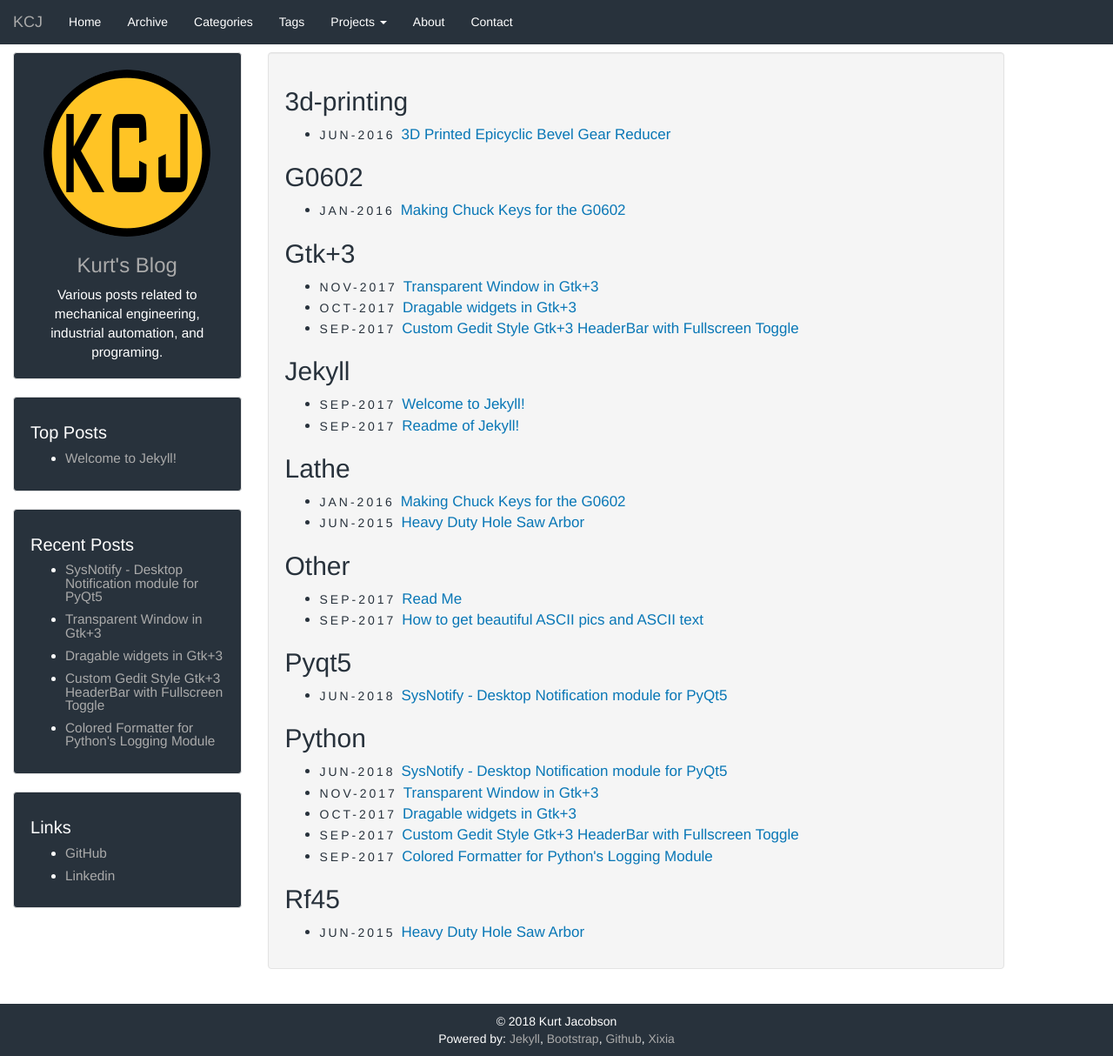
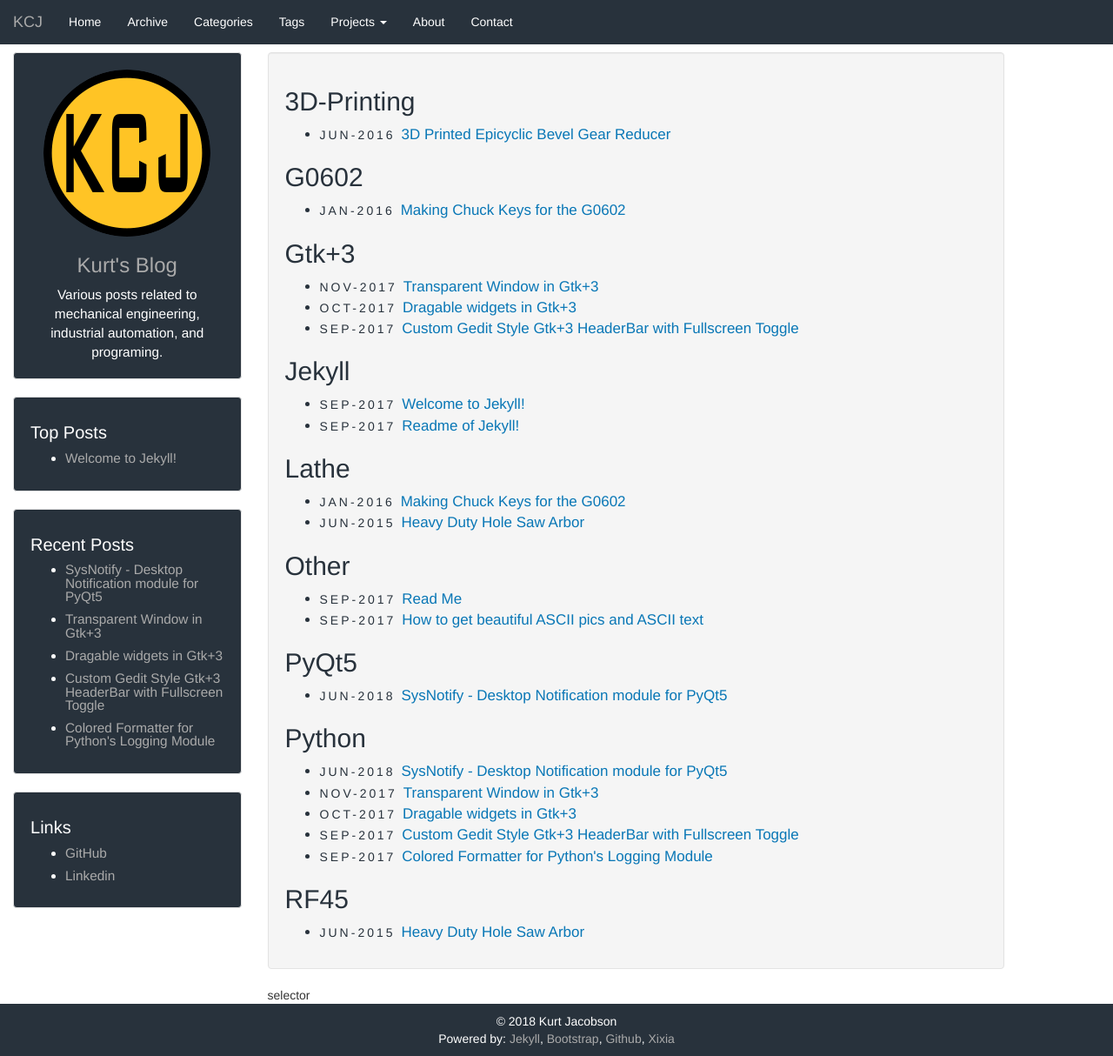
Before and after one commit to KurtJacobson/kcjengr.com, a Jekyll site: the page built from tags.html, in a window 1280 px wide and 1214 px high. Shown: the whole window at 87% size. Built offline with Jekyll 4.4.1, drawn with Linux system fonts in a browser that asks for light colours.

Commit message:
don't capitalize tags and categories

```diff
--- a/categories.html
+++ b/categories.html
@@ -5,7 +5,7 @@ layout: default
 <div class="well article">
 {%- assign sortedcategories = site.categories | sort -%}
 {%- for category in sortedcategories %}
-    <h2>{{ category[0] | capitalize }}</h2>
+    <h2>{{ category[0] }}</h2>
     <ul>
     {% assign pages_list = category[1] -%}
     {% for node in pages_list -%}
--- a/tags.html
+++ b/tags.html
@@ -5,7 +5,7 @@ layout: default
 <div class="well article">
 {%- assign sortedtags = site.tags | sort -%}
 {%- for tag in sortedtags %}
-    <h2>{{ tag[0] | capitalize }}</h2>
+    <h2>{{ tag[0] }}</h2>
     <ul>
     {%- assign pages_list = tag[1] -%}
     {%- for node in pages_list %}
@@ -22,3 +22,6 @@ layout: default
     </ul>
 {% endfor -%}
 </div>
+
+
+selector
```
